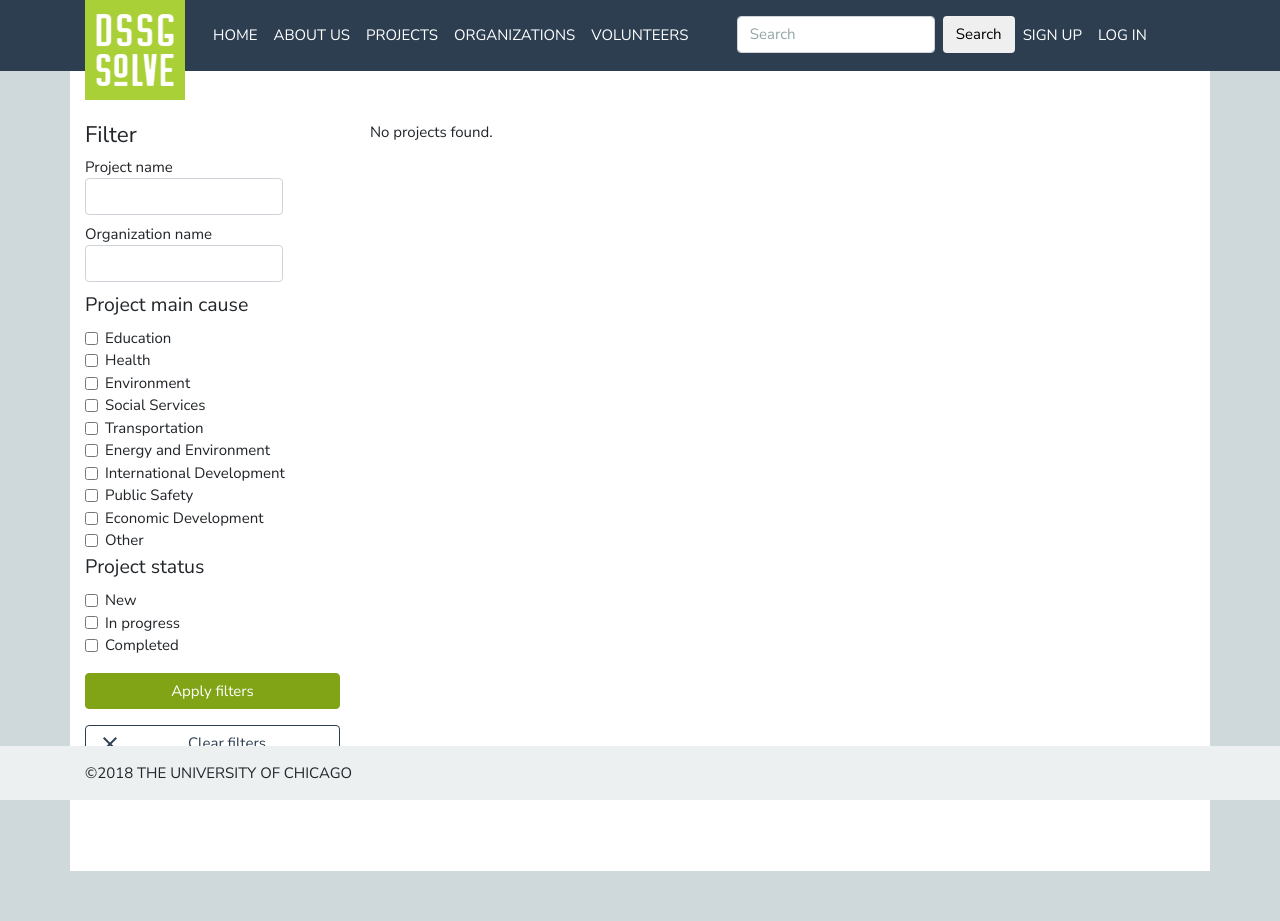
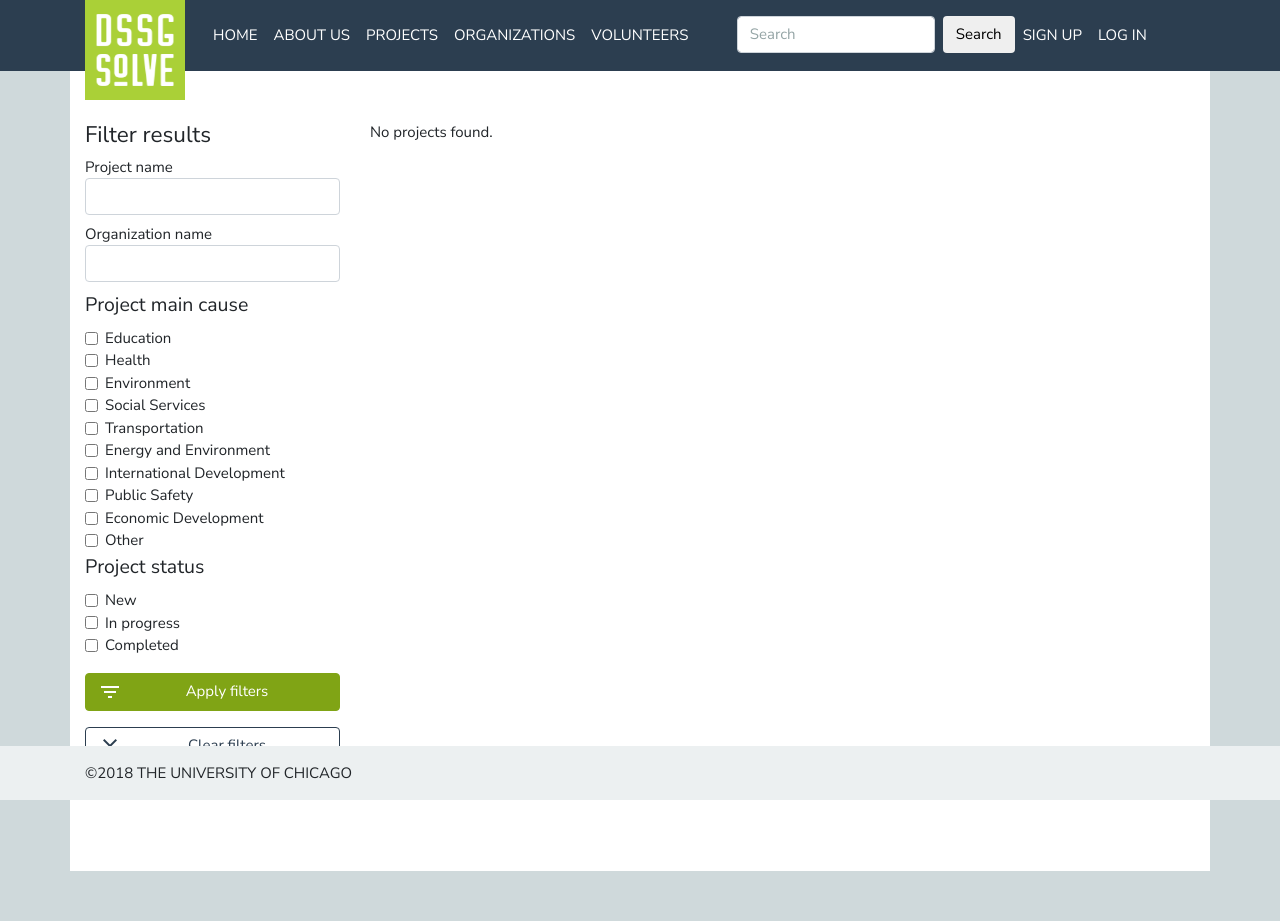
Before and after one commit to dssg/marketplace, a Django app: template src/dssgmkt/templates/dssgmkt/proj_list.html in a window 1280 px wide. Run offline with Django 3.2, Linux system fonts and the light colour scheme; the template is opened without the code that fills it, so the values that code supplies are empty; some libraries are stand-ins or nearby versions.

Commit message:
Improved list pages' filters: added an icon to the apply filters button and made the text inputs span the whole width of the form.

```diff
--- a/src/dssgmkt/templates/dssgmkt/org_list.html
+++ b/src/dssgmkt/templates/dssgmkt/org_list.html
@@ -7,8 +7,8 @@
     <div class="col-lg-3">
       <form id="orglist">
         {% csrf_token %}
-        <h4>Filter</h4>
-        <label for="orgname">
+        <h4>Filter results</h4>
+        <label for="orgname" class="col-lg-12 pl-0 pr-0">
           Organization name
           <input class="form-control" type="text" id="orgname" name="orgname" placeholder="" value="{{ filter_orgname }}"></input></label>
 
@@ -38,6 +38,7 @@
                 formmethod="post"
                 formaction="{% url 'dssgmkt:org_list' %}"
                 class="btn btn-success col-lg-12 mt-3">
+          <i class="material-icons" style="vertical-align: middle">filter_list</i>
           Apply filters
         </button>
         <a class="btn btn-outline-primary col-lg-12 mt-3"
--- a/src/dssgmkt/templates/dssgmkt/proj_list.html
+++ b/src/dssgmkt/templates/dssgmkt/proj_list.html
@@ -5,11 +5,11 @@
     <div class="col-lg-3">
       <form id="projlist">
         {% csrf_token %}
-        <h4>Filter</h4>
-        <label for="projname">
+        <h4>Filter results</h4>
+        <label for="projname" class="col-lg-12 pl-0 pr-0">
           Project name
           <input class="form-control" type="text" id="projname" name="projname" placeholder="" value="{{ filter_projname }}"></input></label>
-        <label for="orgname">
+        <label for="orgname" class="col-lg-12 pl-0 pr-0">
           Organization name
           <input class="form-control" type="text" id="orgname" name="orgname" placeholder="" value="{{ filter_orgname }}"></input></label>
 
@@ -38,6 +38,7 @@
                 formmethod="post"
                 formaction="{% url 'dssgmkt:proj_list' %}"
                 class="btn btn-success col-lg-12 mt-3">
+          <i class="material-icons" style="vertical-align: middle">filter_list</i>
           Apply filters
         </button>
         <a class="btn btn-outline-primary col-lg-12 mt-3"
```
